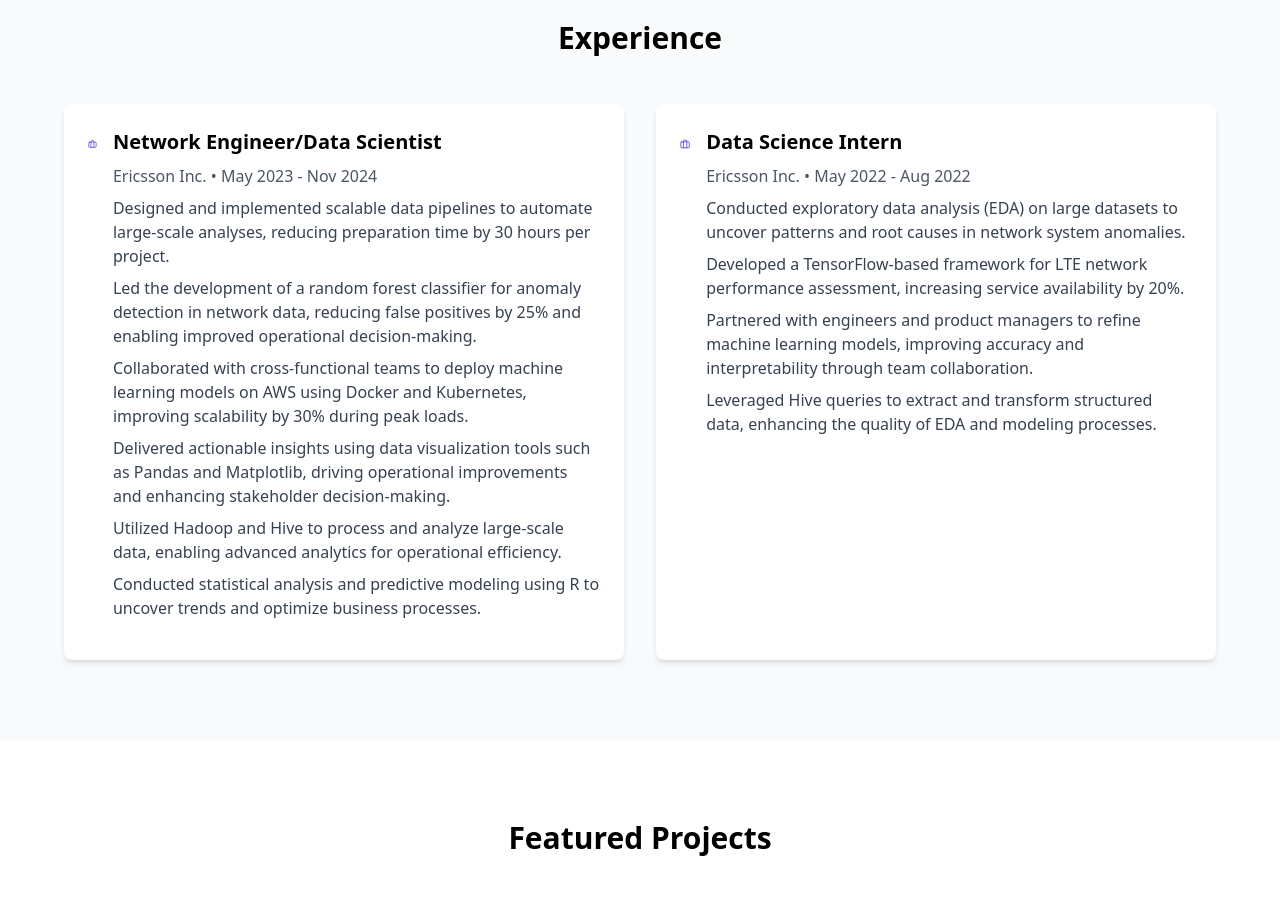
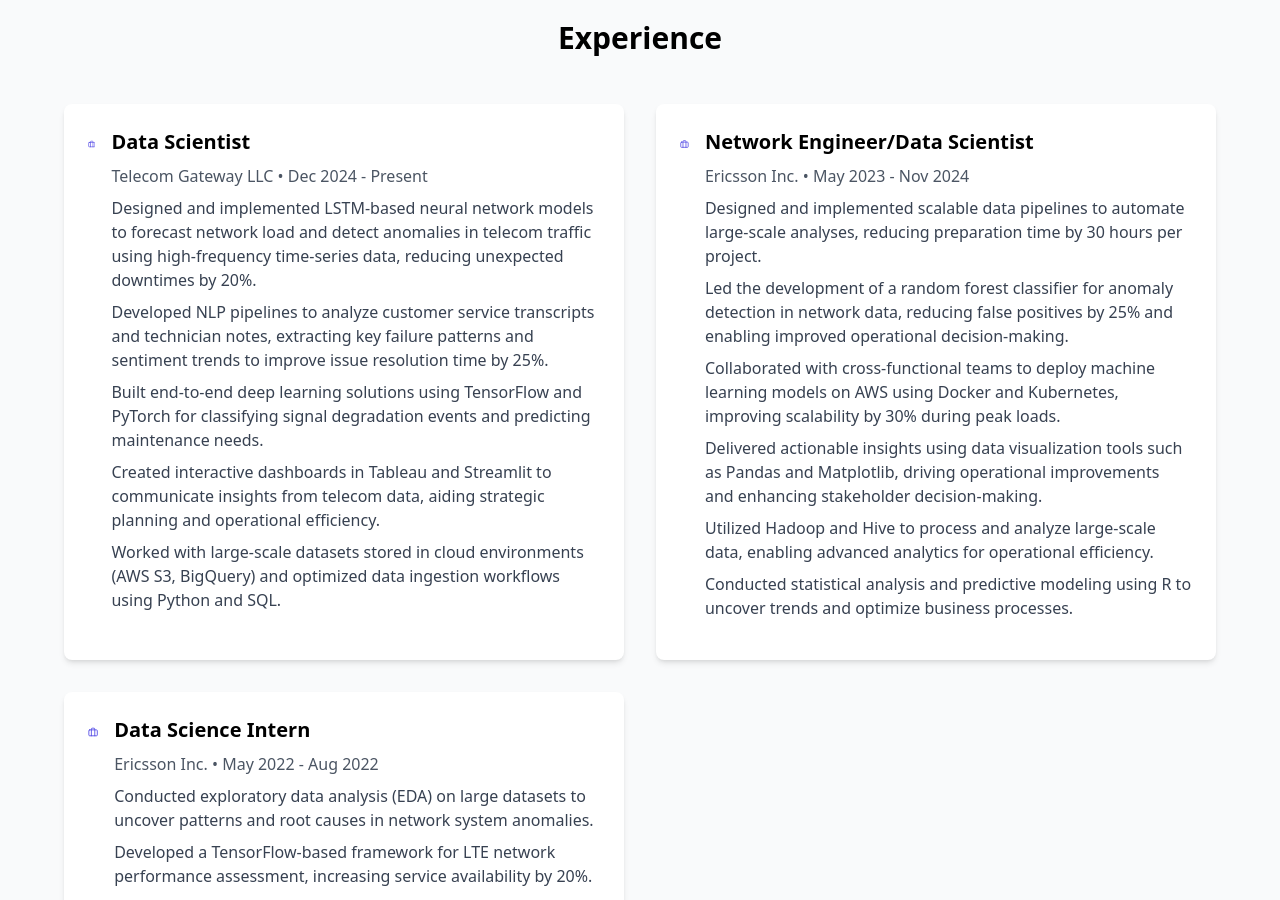
Before and after one commit to DevangVamja/Portfolio, a React (Vite) app: page / in a window 1280 px wide. Shown: the part 1600-2500 px from the top of the page. Built offline with nearby package versions, Linux system fonts and the light colour scheme.

Commit message:
work exp update

```diff
--- a/src/components/Experience.tsx
+++ b/src/components/Experience.tsx
@@ -2,6 +2,18 @@ import React from 'react';
 import { Briefcase } from 'lucide-react';
 
 const experiences = [
+  {
+    title: "Data Scientist",
+    company: "Telecom Gateway LLC",
+    duration: "Dec 2024 - Present",
+    description: [
+      "Designed and implemented LSTM-based neural network models to forecast network load and detect anomalies in telecom traffic using high-frequency time-series data, reducing unexpected downtimes by 20%.",
+      "Developed NLP pipelines to analyze customer service transcripts and technician notes, extracting key failure patterns and sentiment trends to improve issue resolution time by 25%.",
+      "Built end-to-end deep learning solutions using TensorFlow and PyTorch for classifying signal degradation events and predicting maintenance needs.",
+      "Created interactive dashboards in Tableau and Streamlit to communicate insights from telecom data, aiding strategic planning and operational efficiency.",
+      "Worked with large-scale datasets stored in cloud environments (AWS S3, BigQuery) and optimized data ingestion workflows using Python and SQL."
+    ]
+  },
   {
     title: "Network Engineer/Data Scientist",
     company: "Ericsson Inc.",
```
